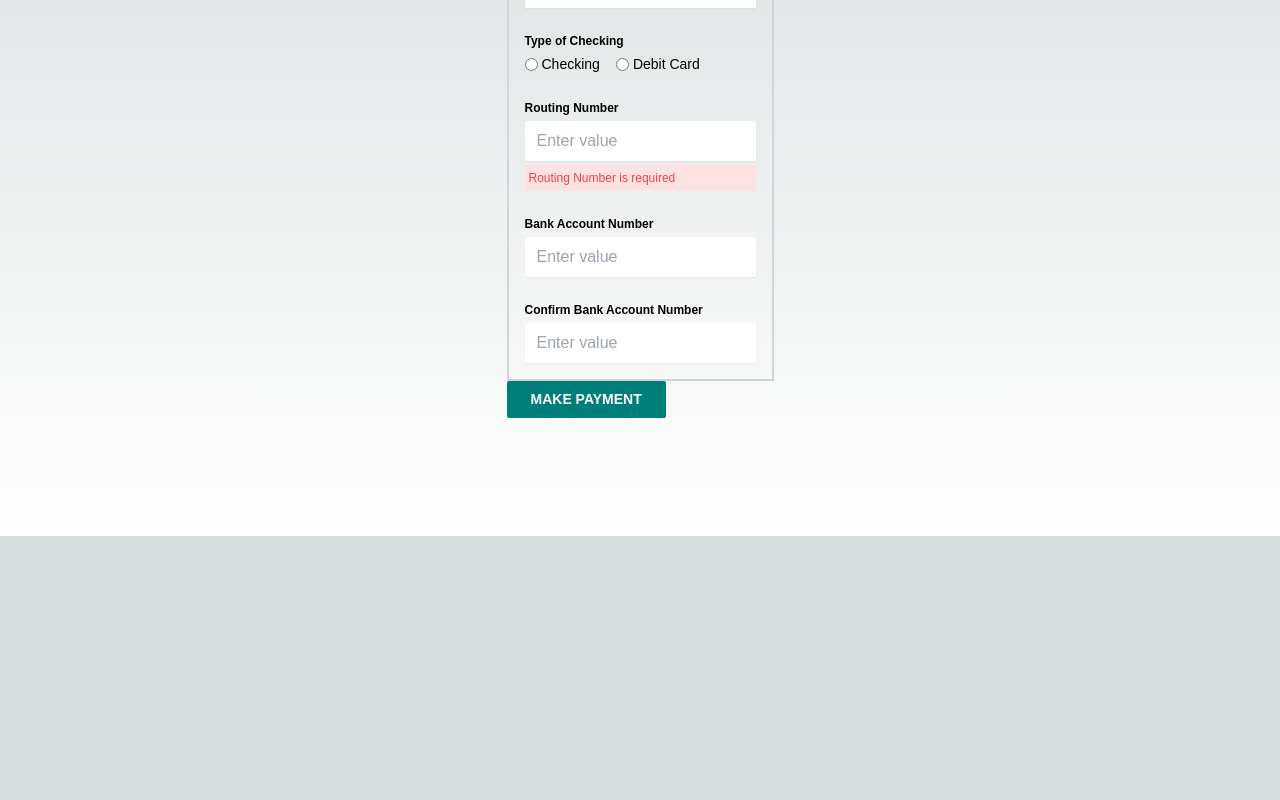
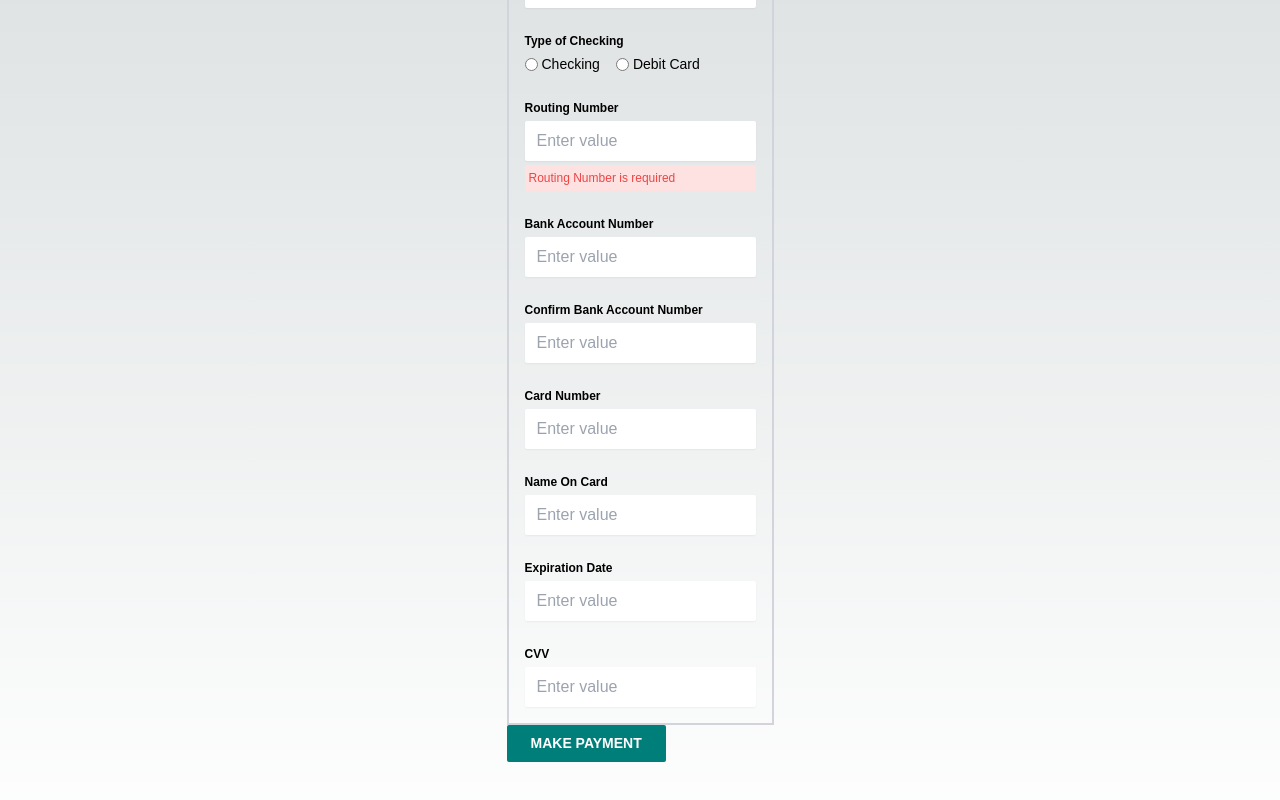
Before and after one commit to anhcaoh/payment, a Next.js app: page / in a window 1280 px wide. Shown: the part 264-1064 px from the top of the page. Before the commit the page ends 800 px from the top, so only its background shows below. Built offline with nearby package versions, Linux system fonts and the light colour scheme.

Commit message:
feat: :sparkles: added fields for Debit Card

```diff
--- a/src/app/components/Text/index.tsx
+++ b/src/app/components/Input/index.tsx
@@ -1,19 +1,19 @@
-export interface ITextInput {
+export interface IInput {
   id: string;
-  type?: "text" | "textarea";
+  type?: "text" | "textarea" | "number";
   label?: string | JSX.Element;
   name?: string;
   placeholder?: string;
   error?: string | JSX.Element;
 }
-const Text = ({
+const Input = ({
   type = "text",
   id,
   label,
   name,
   placeholder,
   error,
-}: ITextInput) => {
+}: IInput) => {
   const classNameBase = "py-2 px-3 rounded-sm shadow-sm";
   return (
     <div className="flex flex-col gap-1">
@@ -41,6 +41,16 @@ const Text = ({
         />
       )) ||
         null}
+      {(type === "number" && (
+        <input
+          id={id}
+          type={type}
+          name={name}
+          className={classNameBase}
+          placeholder={placeholder}
+        />
+      )) ||
+        null}
       {error && (
         <label className="text-label bg-red-100 p-1 text-red-500">
           {error}
@@ -50,4 +60,4 @@ const Text = ({
   );
 };
 
-export default Text;
+export default Input;
--- a/src/app/features/OneTimePayment/index.tsx
+++ b/src/app/features/OneTimePayment/index.tsx
@@ -1,9 +1,9 @@
 import Button from "@/app/components/Button";
 import Form from "@/app/components/Form";
 import Heading from "@/app/components/Heading";
+import Input, { IInput } from "@/app/components/Input";
 import Paragraph from "@/app/components/Paragraph";
 import Radio from "@/app/components/Radio";
-import Text, { ITextInput } from "@/app/components/Text";
 import {
   ONE_TIME_PAYMENT_DESCRIPTION,
   ONE_TIME_PAYMENT_FORM,
@@ -18,7 +18,7 @@ const OneTimePayment = () => {
       name: "loan-account-number",
       label: "Loan Account Number",
       placeholder: "Enter value",
-      type: "text" as ITextInput["type"],
+      type: "text" as IInput["type"],
     },
     {
       id: "type-of-checking",
@@ -30,6 +30,7 @@ const OneTimePayment = () => {
         { name: "debit-card", label: "Debit Card", value: "debit-card" },
       ],
     },
+    // Checking
     {
       id: "routing-number",
       name: "routing-number",
@@ -40,30 +41,60 @@ const OneTimePayment = () => {
         required: true,
         message: "Routing Number is required",
       },
-      type: "text" as ITextInput["type"],
+      type: "text" as IInput["type"],
     },
     {
       id: "bank-account-number",
       name: "bank-account-number",
       label: "Bank Account Number",
       placeholder: "Enter value",
-      type: "text" as ITextInput["type"],
+      type: "text" as IInput["type"],
     },
     {
       id: "confirm-bank-account-number",
       name: "confirm-bank-account-number",
       label: "Confirm Bank Account Number",
       placeholder: "Enter value",
-      type: "text" as ITextInput["type"],
+      type: "text" as IInput["type"],
+    },
+
+    // Debit Card
+    {
+      id: "card-number",
+      name: "card-number",
+      label: "Card Number",
+      placeholder: "Enter value",
+      type: "text" as IInput["type"],
+    },
+    {
+      id: "name-on-card",
+      name: "name-on-card",
+      label: "Name On Card",
+      placeholder: "Enter value",
+      type: "text" as IInput["type"],
+    },
+    {
+      id: "expiration-date",
+      name: "expiration-date",
+      label: "Expiration Date",
+      placeholder: "Enter value",
+      type: "text" as IInput["type"],
+    },
+    {
+      id: "cvv-number",
+      name: "cvv-number",
+      label: "CVV",
+      placeholder: "Enter value",
+      type: "number" as IInput["type"],
     },
   ];
   const FieldsRenderer = ({ field }: { field: any }) => {
     return (
       <>
-        {/* Text input/texarea */}
-        {(field.type === "text" || field.type === "textarea") && (
-          <Text {...field} />
-        )}
+        {/* Input text/texarea/number */}
+        {(field.type === "text" ||
+          field.type === "textarea" ||
+          field.type === "number") && <Input {...field} />}
         {/* Radio select */}
         {field.type === "radio" && <Radio {...field} />}
       </>
```
